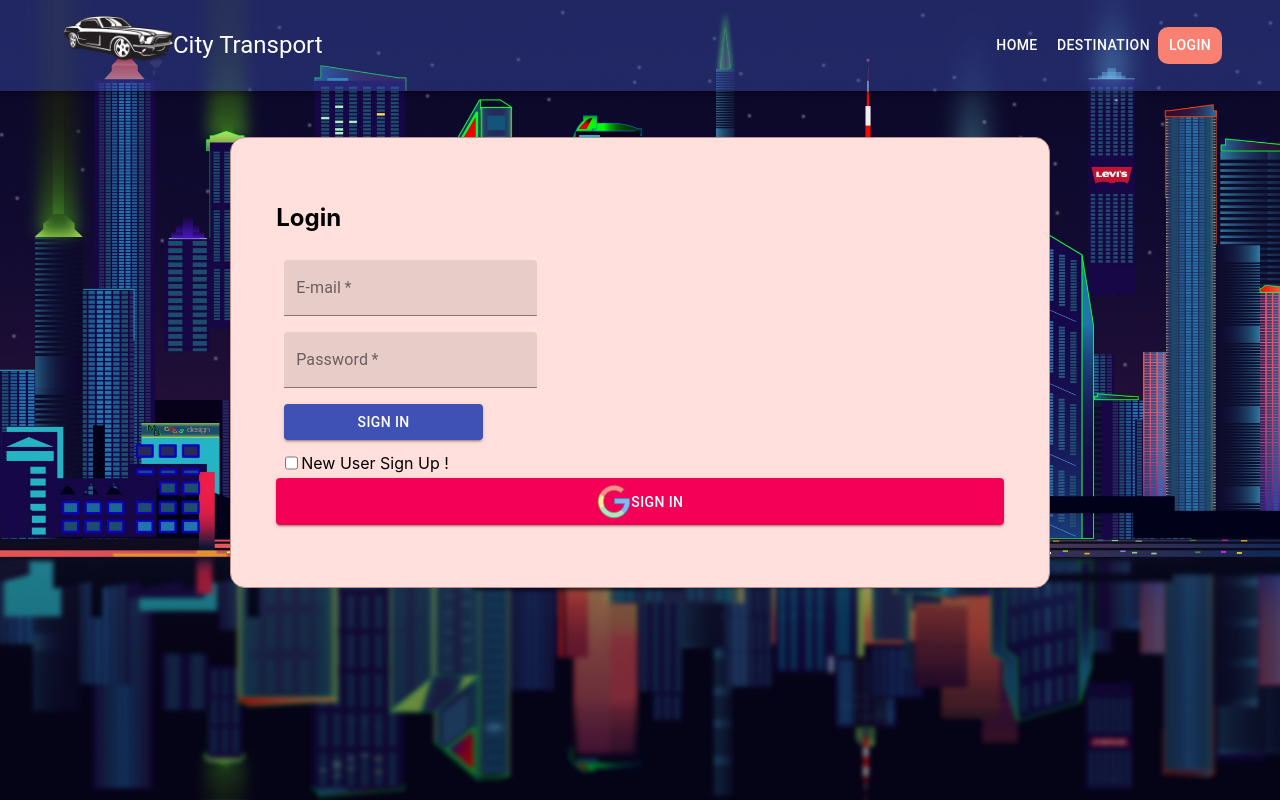
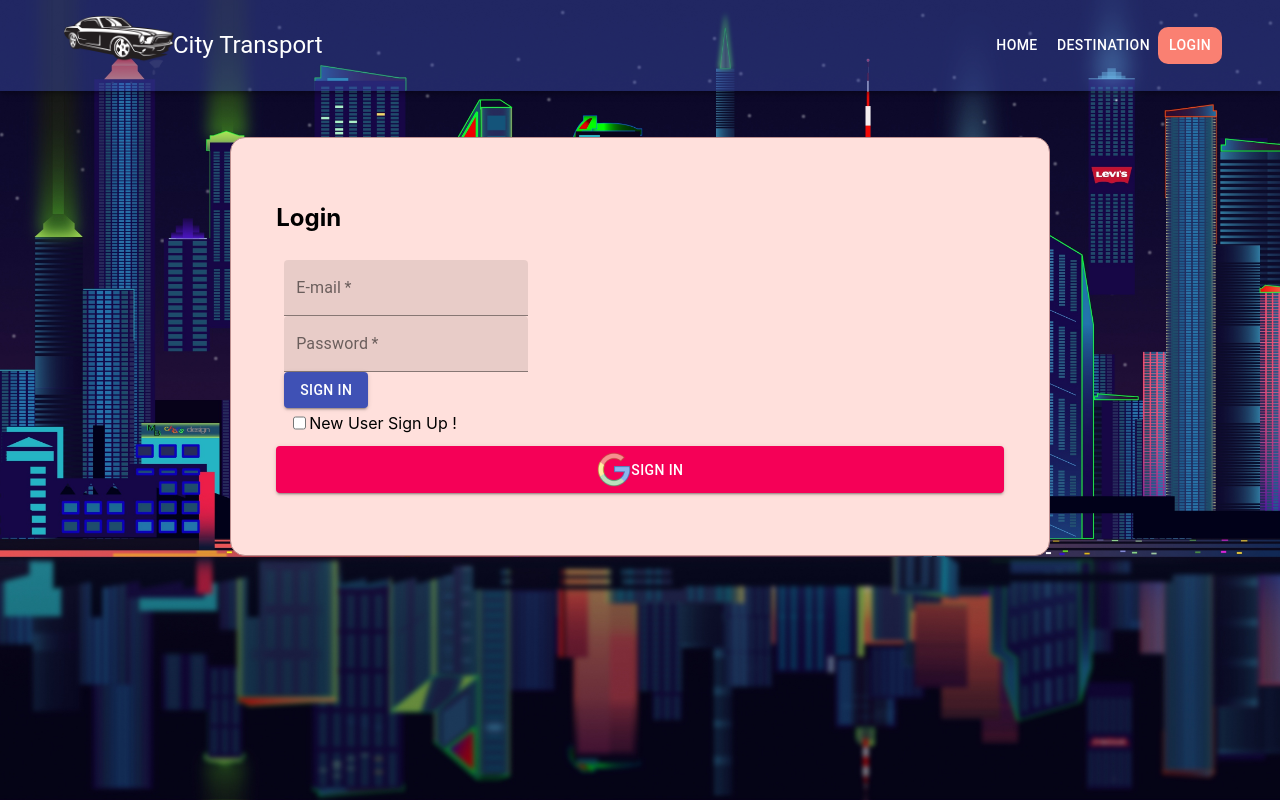
Before and after one commit to AhsanSium/city-transport-react-auth, a React (Create React App) app: page /login in a window 1280 px wide. Built offline with nearby package versions, Linux system fonts and the light colour scheme.

Commit message:
Validation Added

```diff
--- a/src/Components/Login/Login.js
+++ b/src/Components/Login/Login.js
@@ -92,12 +92,15 @@ const Login = () => {
         }
         if (isFormValid) {
             const newUserInfo = { ...user };
+            newUserInfo.error = '';
             newUserInfo[event.target.name] = event.target.value;
             setUser(newUserInfo);
             console.log(user);
         }
         else {
-            console.log('Invalid Form')
+            const newUserInfo = { ...user };
+            newUserInfo.error = 'Invalid Input Try Again';
+            setUser(newUserInfo);
         }
     }
 
@@ -171,8 +174,8 @@ const Login = () => {
                     </div>
                 }
                 <h2>{newUser ? 'Sign Up' : 'Login'} </h2>
-                <FormGroup  onSubmit={handleSubmit} className={classes.root} autoComplete="off">
-
+                <FormGroup   className={classes.root} autoComplete="off">
+                <form onSubmit={handleSubmit} action="">
                     {newUser &&
                         <TextField onBlur={handleChange} required id="filled-secondary" label="Name" variant="filled" color="secondary" name="name" />
 
@@ -181,7 +184,7 @@ const Login = () => {
 
                     <TextField onBlur={handleChange} required id="filled-secondary" label="Password" variant="filled" color="secondary" name="password" type="password"  />
 
-                    <Button onClick={handleSubmit} variant="contained" color="primary">
+                    <Button  type="submit" variant="contained" color="primary">
                         {newUser?'Sign Up': 'Sign in'}
                     </Button>
 
@@ -191,7 +194,7 @@ const Login = () => {
                         <input   type="checkbox" onChange={() => setNewUser(!newUser)} name="newUser" id="" />
                         <label  htmlFor="newUser">New User Sign Up !</label>
                     </div>
-
+                </form>
                 </FormGroup>
 
 
```
